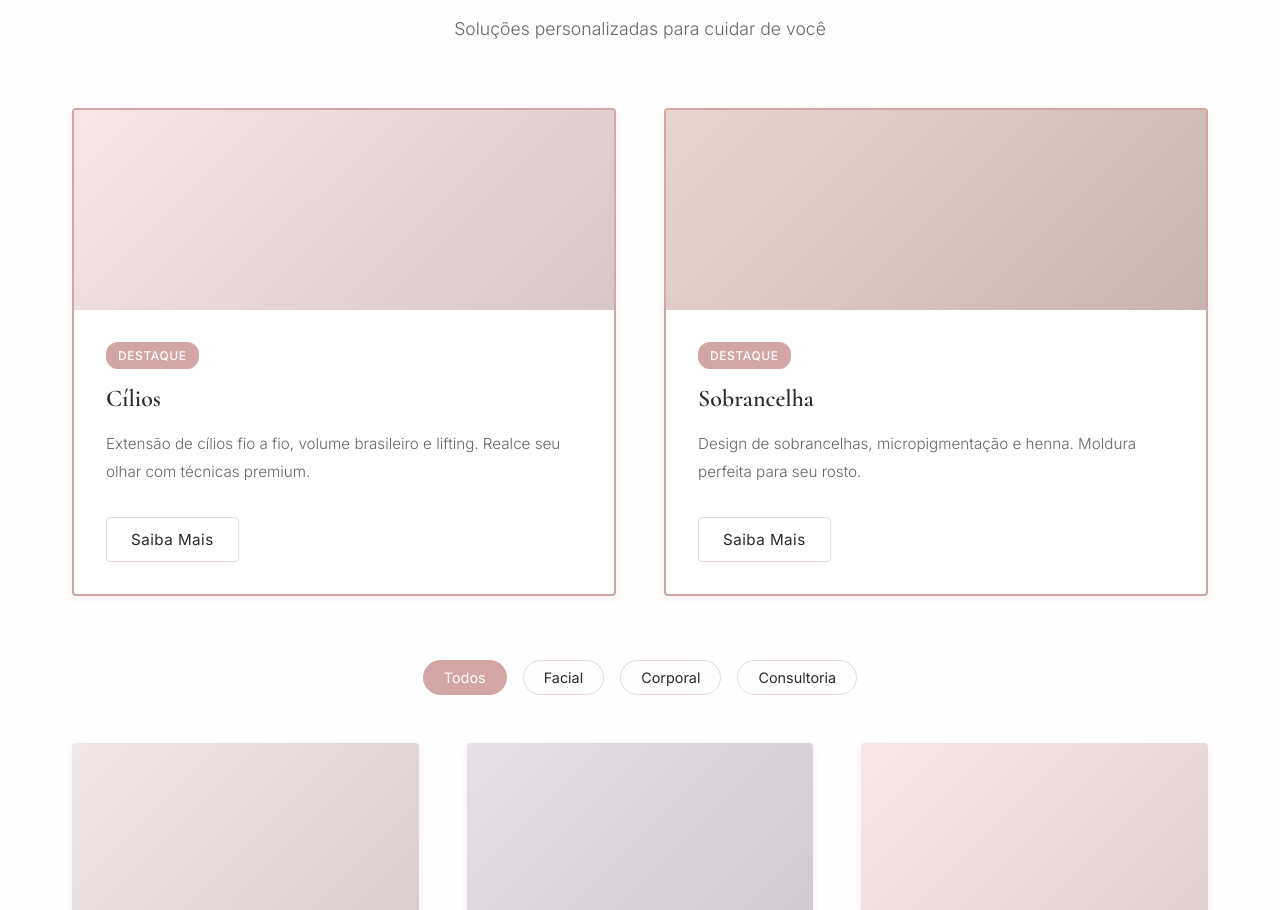
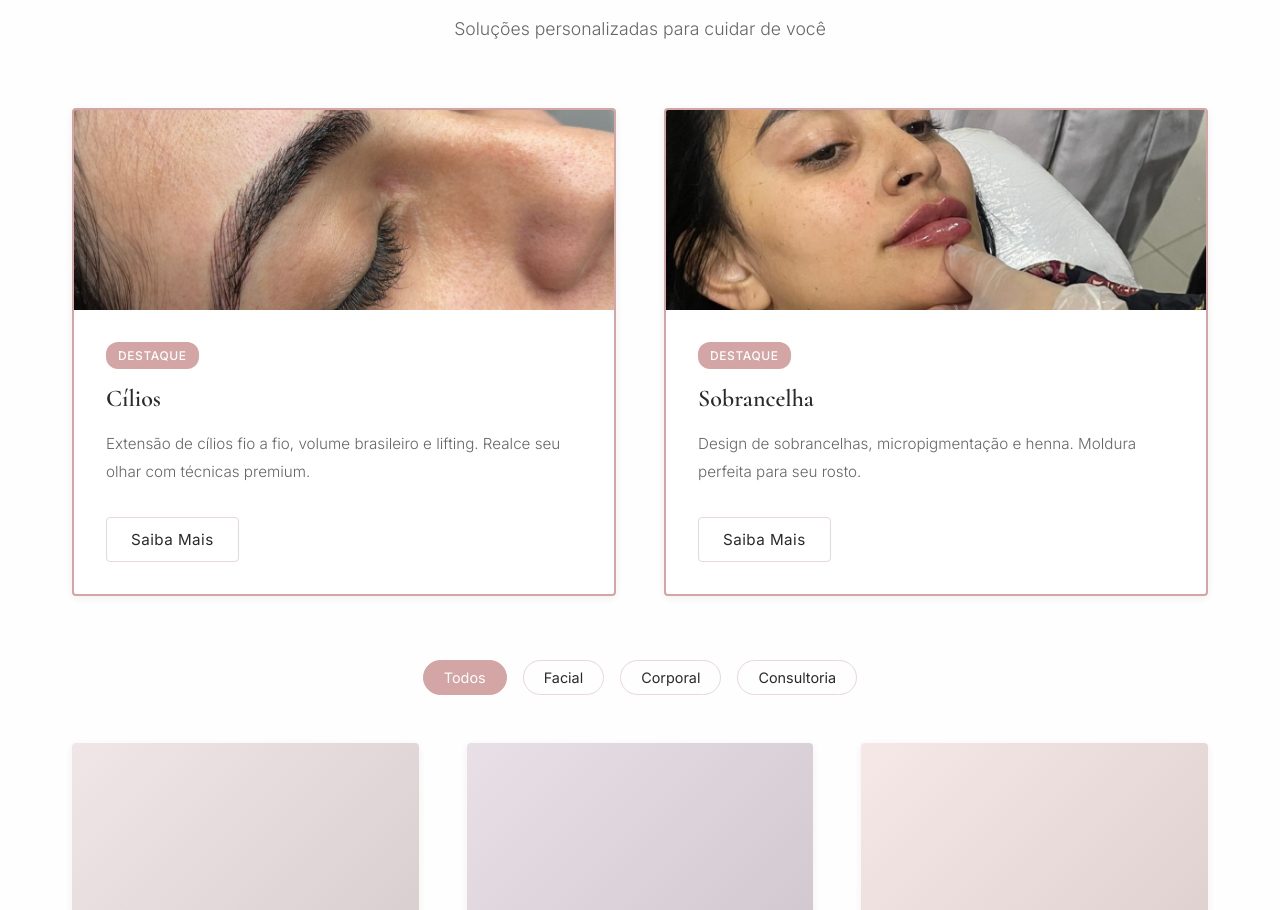
Before and after one commit to 85ED/queenLook, a website built with Vite: page docs/index.html in a window 1280 px wide. Shown: the part 957-1867 px from the top of the page. Built offline with nearby package versions, Linux system fonts and the light colour scheme.

Commit message:
ajuste de imagens

```diff
--- a/docs/index.html
+++ b/docs/index.html
@@ -58,7 +58,8 @@
                 <div class="services-featured">
                     <div class="service-card featured">
                         <div class="service-image"
-                            style="background: linear-gradient(135deg, #f5e6e8 0%, #d5c6c8 100%);"></div>
+                            style="background: url('img/sobrancelha.jpg') center center / cover no-repeat;">
+                        </div>
                         <div class="service-content">
                             <span class="service-badge">Destaque</span>
                             <h3>Cílios</h3>
@@ -69,7 +70,8 @@
                     </div>
                     <div class="service-card featured">
                         <div class="service-image"
-                            style="background: linear-gradient(135deg, #e8d5d0 0%, #c8b5b0 100%);"></div>
+                            style="background: url('img/cilios.jpg') center center / cover no-repeat;">
+                        </div>
                         <div class="service-content">
                             <span class="service-badge">Destaque</span>
                             <h3>Sobrancelha</h3>
```
Also changed, not shown: docs/img/cilios.jpg (added), docs/img/sobrancelha.jpg (added), 2 other files.
